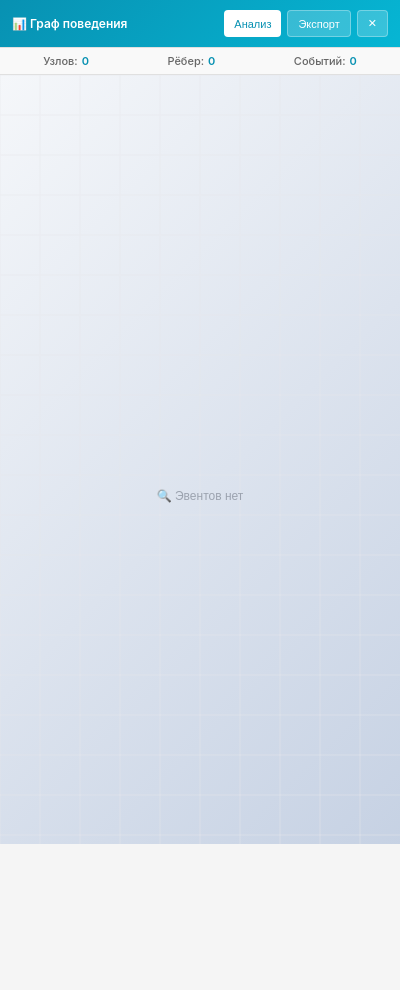
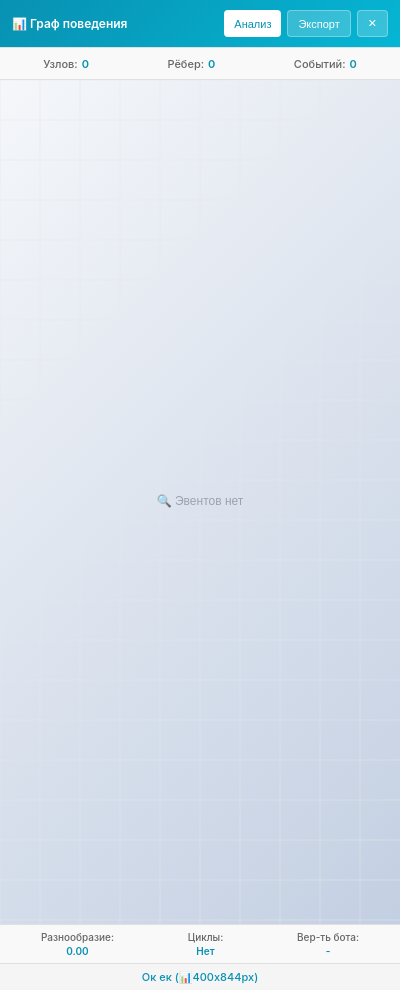
Before and after one commit to vozzhaevsn/JS_ITMO, a browser extension: page analis/src/ui/popup.html in a window 400 px wide. Before the commit the page ends 844 px from the top, so only its background shows below. Drawn offline with Linux system fonts and the light colour scheme.

Commit message:
fix: 🐛 исправлена проблема с размерами окна - правильные фиксированные размеры

```diff
--- a/analis/src/ui/popup.css
+++ b/analis/src/ui/popup.css
@@ -4,7 +4,12 @@
   box-sizing: border-box;
 }
 
-html, body {
+html {
+  width: 100%;
+  height: 100%;
+}
+
+body {
   width: 400px;
   height: 600px;
   font-family: -apple-system, BlinkMacSystemFont, 'Segoe UI', sans-serif;
@@ -22,7 +27,7 @@ html, body {
   background: white;
 }
 
-/* Наголовок с кнопками */
+/* Заголовок с кнопками */
 .header {
   display: flex;
   justify-content: space-between;
@@ -32,6 +37,7 @@ html, body {
   color: white;
   border-bottom: 1px solid #e0e0e0;
   flex-shrink: 0;
+  min-height: 40px;
 }
 
 .header h1 {
@@ -80,7 +86,7 @@ html, body {
   background: rgba(255, 255, 255, 0.3);
 }
 
-/* Компактная инфо строка */
+/* Компактная инфо-строка */
 .info-bar {
   display: flex;
   justify-content: space-around;
@@ -90,6 +96,7 @@ html, body {
   border-bottom: 1px solid #e0e0e0;
   font-size: 11px;
   flex-shrink: 0;
+  min-height: 32px;
 }
 
 .info-item {
@@ -130,6 +137,7 @@ html, body {
   border-top: 1px solid #e0e0e0;
   font-size: 10px;
   flex-shrink: 0;
+  min-height: 36px;
 }
 
 .metric {
@@ -155,7 +163,7 @@ html, body {
   white-space: nowrap;
 }
 
-/* Статус строка */
+/* Статус-строка */
 .status {
   padding: 6px 12px;
   background: #f5f5f5;
@@ -164,6 +172,7 @@ html, body {
   color: #666;
   text-align: center;
   flex-shrink: 0;
+  min-height: 24px;
 }
 
 #status {
@@ -171,9 +180,9 @@ html, body {
   font-weight: 500;
 }
 
-/* Мобильная отзывчивость */
+/* Мобильная адаптивность */
 @media (max-width: 400px) {
-  html, body {
+  body {
     width: 100%;
     height: 100vh;
   }
```
